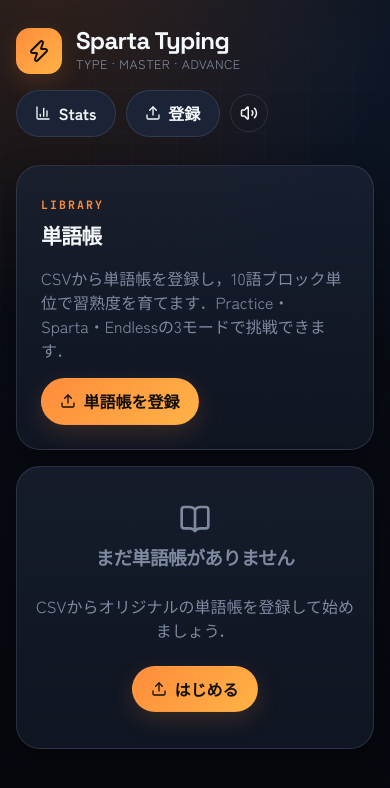
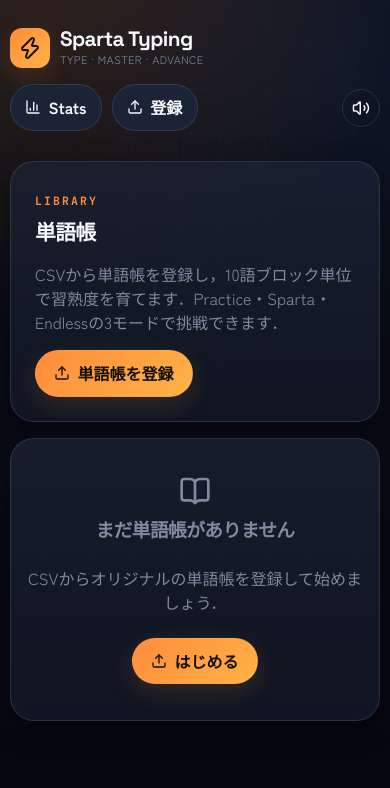
Before and after one commit to uzuchan/Sparta-Typing.github.io, a React (Vite) app: page / in a window 390 px wide. Shown: the top 788 px of the page. Built offline with nearby package versions, Linux system fonts and the light colour scheme.

Commit message:
Fix header action layout overlap

```diff
--- a/src/app/App.tsx
+++ b/src/app/App.tsx
@@ -42,7 +42,8 @@ export function App() {
           </div>
         </div>
 
-        <nav className="nav-actions">
+        <div className="header-tools">
+          <nav className="nav-actions" aria-label="メインナビゲーション">
             {streak > 0 && (
               <span className="streak-badge">
                 <Flame size={15} />
@@ -55,10 +56,11 @@ export function App() {
             <button onClick={() => navigate({ name: "import" })}>
               <Upload size={16} /> 登録
             </button>
-          <button className="icon-btn ghost" onClick={toggleSound} aria-label="サウンド切替">
+          </nav>
+          <button className="icon-btn ghost sound-toggle" onClick={toggleSound} aria-label="サウンド切替">
             {soundEnabled ? <Volume2 size={18} /> : <VolumeX size={18} />}
           </button>
-        </nav>
+        </div>
       </header>
 
       <main>
--- a/src/styles/base.css
+++ b/src/styles/base.css
@@ -152,15 +152,15 @@ a {
 }
 
 .header {
-  display: flex;
+  display: grid;
+  grid-template-columns: minmax(220px, 1fr) auto;
   align-items: center;
-  justify-content: space-between;
   gap: 16px;
   margin-bottom: 28px;
-  flex-wrap: wrap;
 }
 
 .brand {
+  min-width: 0;
   display: flex;
   align-items: center;
   gap: 14px;
@@ -182,6 +182,7 @@ a {
 .brand h1 {
   font-size: 1.5rem;
   line-height: 1;
+  overflow-wrap: anywhere;
 }
 
 .brand p {
@@ -192,11 +193,24 @@ a {
   text-transform: uppercase;
 }
 
+.header-tools {
+  min-width: 0;
+  display: grid;
+  grid-template-columns: minmax(0, 1fr) 38px;
+  align-items: center;
+  gap: 10px;
+}
+
 .nav-actions {
   display: flex;
   gap: 10px;
   align-items: center;
-  flex-wrap: wrap;
+  justify-content: flex-end;
+  min-width: 0;
+}
+
+.nav-actions > * {
+  flex: 0 0 auto;
 }
 
 .streak-badge {
@@ -211,6 +225,7 @@ a {
   font-weight: 700;
   font-size: 0.85rem;
   color: var(--accent);
+  white-space: nowrap;
 }
 
 .card {
@@ -477,6 +492,11 @@ td .mono {
   justify-content: center;
 }
 
+.sound-toggle {
+  flex: 0 0 auto;
+  justify-self: end;
+}
+
 .section-title {
   display: flex;
   align-items: center;
@@ -503,6 +523,51 @@ td .mono {
 
   .header {
     align-items: flex-start;
-    flex-direction: column;
+    grid-template-columns: 1fr;
+  }
+
+  .header-tools {
+    width: 100%;
+    grid-template-columns: minmax(0, 1fr) 38px;
+  }
+
+  .nav-actions {
+    justify-content: flex-start;
+    overflow-x: auto;
+    overflow-y: hidden;
+    padding-bottom: 2px;
+    scrollbar-width: none;
+  }
+
+  .nav-actions::-webkit-scrollbar {
+    display: none;
   }
 }
+
+@media (max-width: 420px) {
+  .app-shell {
+    width: min(100% - 20px, 1140px);
+  }
+
+  .brand {
+    gap: 10px;
+  }
+
+  .brand-mark {
+    width: 40px;
+    height: 40px;
+    border-radius: 12px;
+  }
+
+  .brand h1 {
+    font-size: 1.3rem;
+  }
+
+  .brand p {
+    font-size: 0.68rem;
+  }
+
+  .nav-actions button {
+    padding-inline: 0.9rem;
+  }
+}
```
Also changed, not shown: assets/main.css, assets/main.js. Lines whose indentation alone changed are shown as unchanged.
